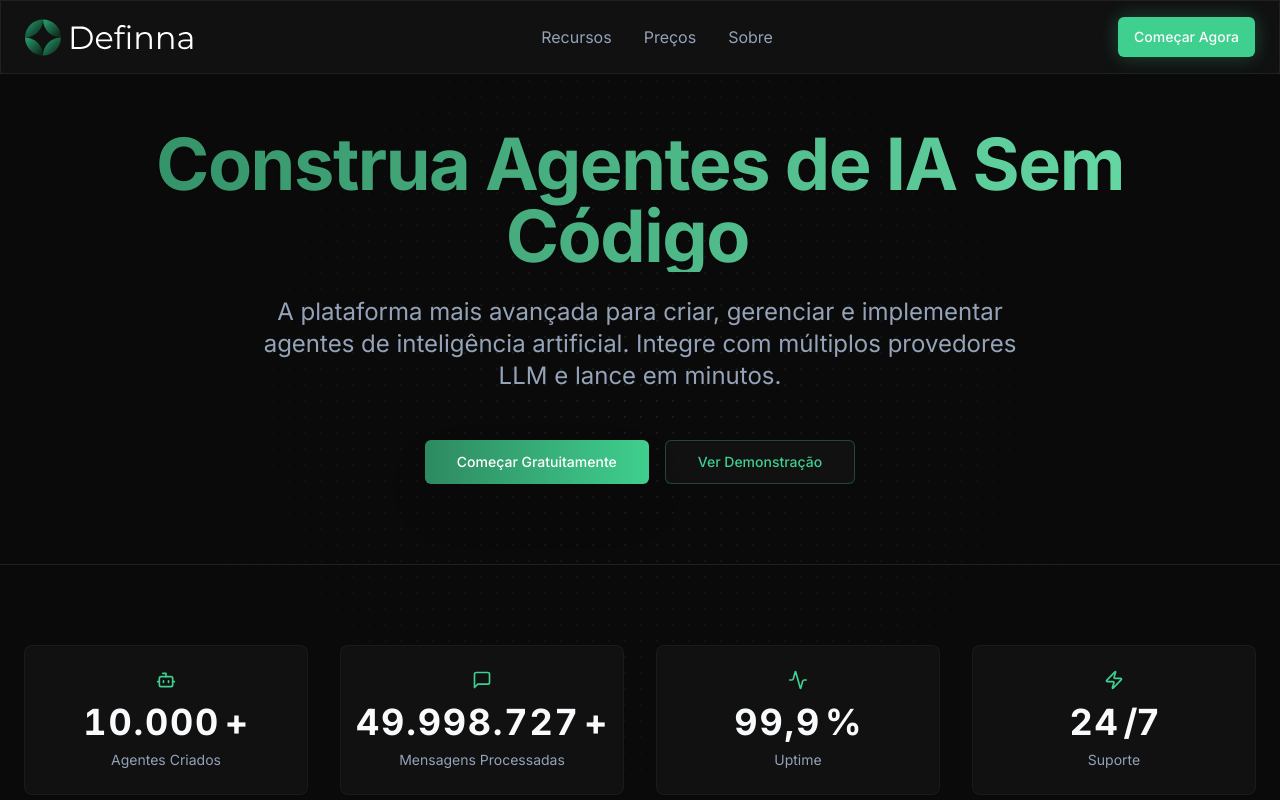
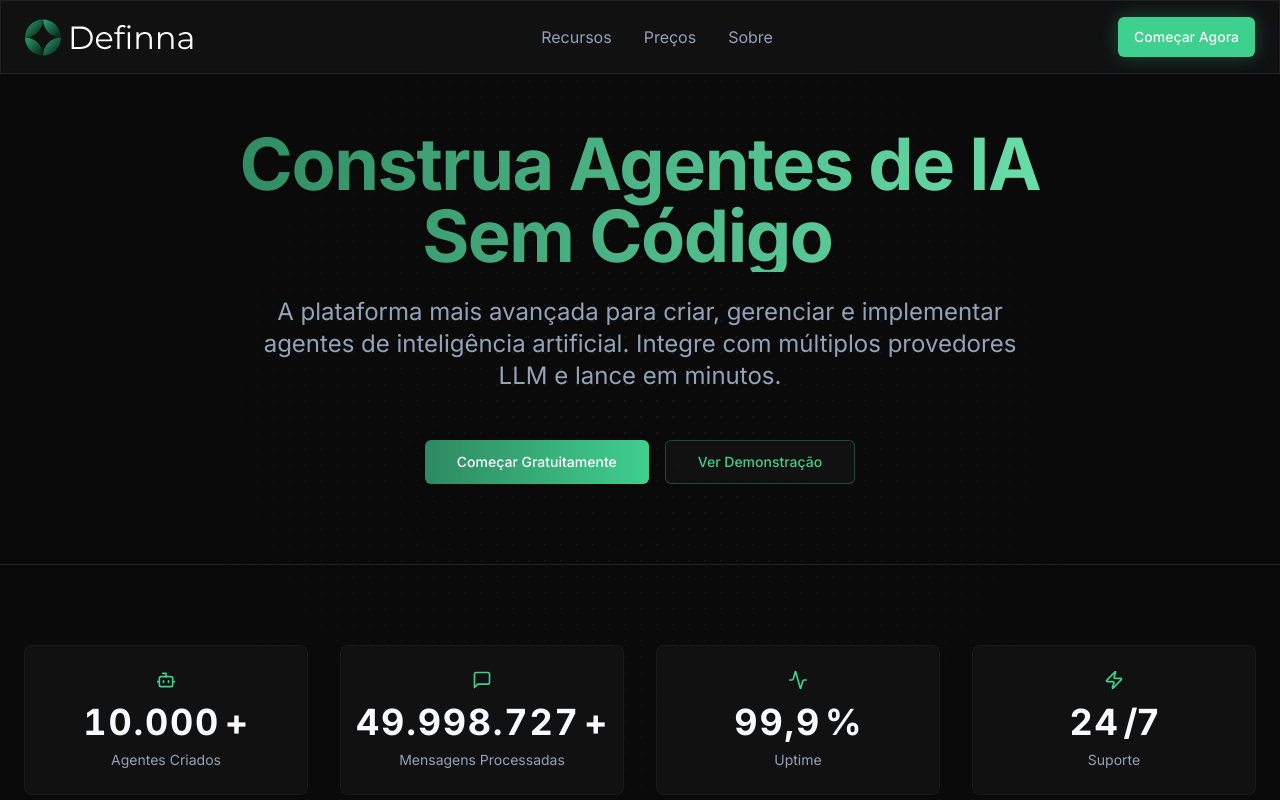
Before and after one commit to fsemanuel/definna-landing-page, a React (Vite) app: page / in a window 1280 px wide. Shown: the top 800 px of the page. Built offline with nearby package versions, Linux system fonts and the light colour scheme.

Commit message:
fix: title line

```diff
--- a/src/App.tsx
+++ b/src/App.tsx
@@ -80,13 +80,14 @@ function App() {
       {/* Hero Section */}
       <section className="pt-32 pb-20 px-6 relative z-10">
         <div className="max-w-7xl mx-auto text-center">
-          <div className={`transition-all duration-1000 ${isVisible ? 'opacity-100 translate-y-0' : 'opacity-0 translate-y-10'}`}>
-            <TypingAnimation
-              text="Construa Agentes de IA
-Sem Código"
-              className="text-5xl md:text-7xl font-bold text-foreground mb-6 leading-tight bg-gradient-to-r from-brand-400 to-brand-600 bg-clip-text text-transparent"
-              duration={150}
-            />
+          <div className={`transition-all duration-1000 w-full flex flex-col justify-center items-center ${isVisible ? 'opacity-100 translate-y-0' : 'opacity-0 translate-y-10'}`}>
+            <div className='w-full max-w-[860px]'>
+              <TypingAnimation
+                text="Construa Agentes de IA Sem Código"
+                className="text-5xl md:text-7xl font-bold mb-6 leading-tight bg-gradient-to-r from-brand-400 to-brand-600 bg-clip-text text-transparent"
+                duration={150}
+              />
+            </div>
             <p className="text-xl md:text-2xl text-muted-foreground max-w-3xl mx-auto mb-12 leading-relaxed">
               A plataforma mais avançada para criar, gerenciar e implementar agentes de inteligência artificial.
               Integre com múltiplos provedores LLM e lance em minutos.
```
Also changed, not shown: 1 other file (tests, documents, lock files or other folders).
